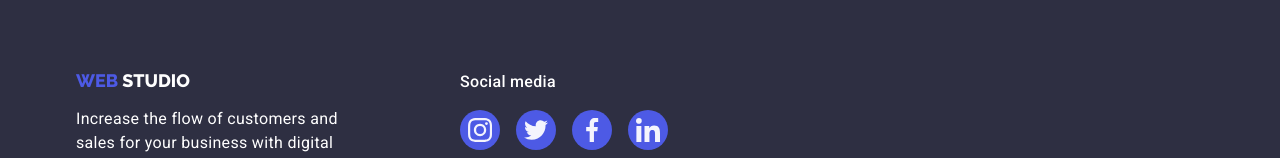
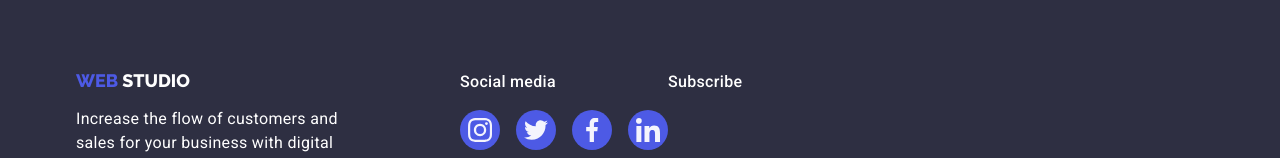
Before and after one commit to sergeevska/goit-markup-hw-05, a plain HTML site: page index.html in a window 1280 px wide. Shown: the part 2943-3101 px from the top of the page. Drawn offline with nearby package versions, Linux system fonts and the light colour scheme.

Commit message:
paragraph

```diff
--- a/css/styles.css
+++ b/css/styles.css
@@ -501,6 +501,14 @@ max-width: 1440px;
     fill: #f4f4fd ;
 }
 
+.footer-subscribe {
+font-size: 16px;
+font-weight: 500;
+line-height: 1.5;
+letter-spacing: 0.02em;
+color: var(--main-bg-color);
+margin-bottom: 16px;
+}
 
 /* Portfolio styles */
 .nav-list:hover{
@@ -822,4 +830,5 @@ max-width: 1440px;
 }
 .link-privat {
     color:#4d5ae5;
+    text-decoration: underline;
 }
--- a/index.html
+++ b/index.html
@@ -396,6 +396,9 @@
                    </li>
                 </ul>
             </div>
+            <div class="footer-form-container">
+                <p class="footer-subscribe">Subscribe</p>
+            </div>
         </div>
     </footer>
     <!-- Modal window -->
```
